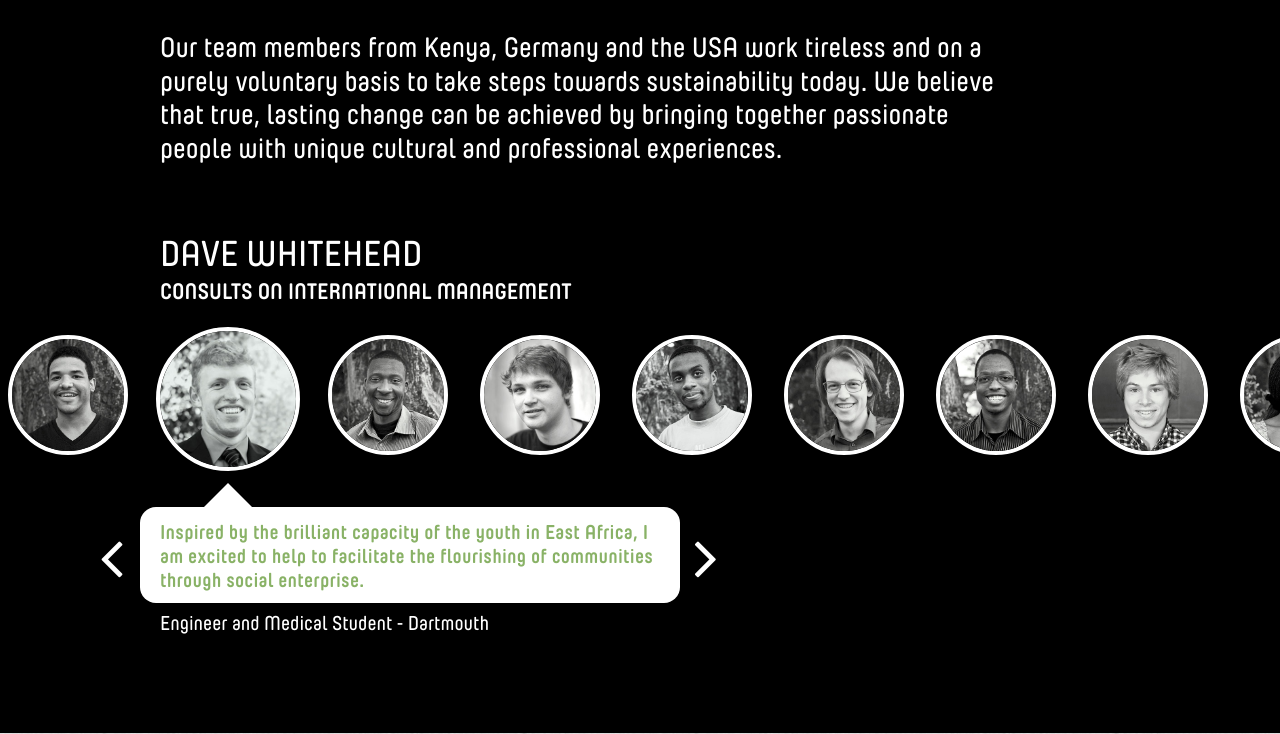
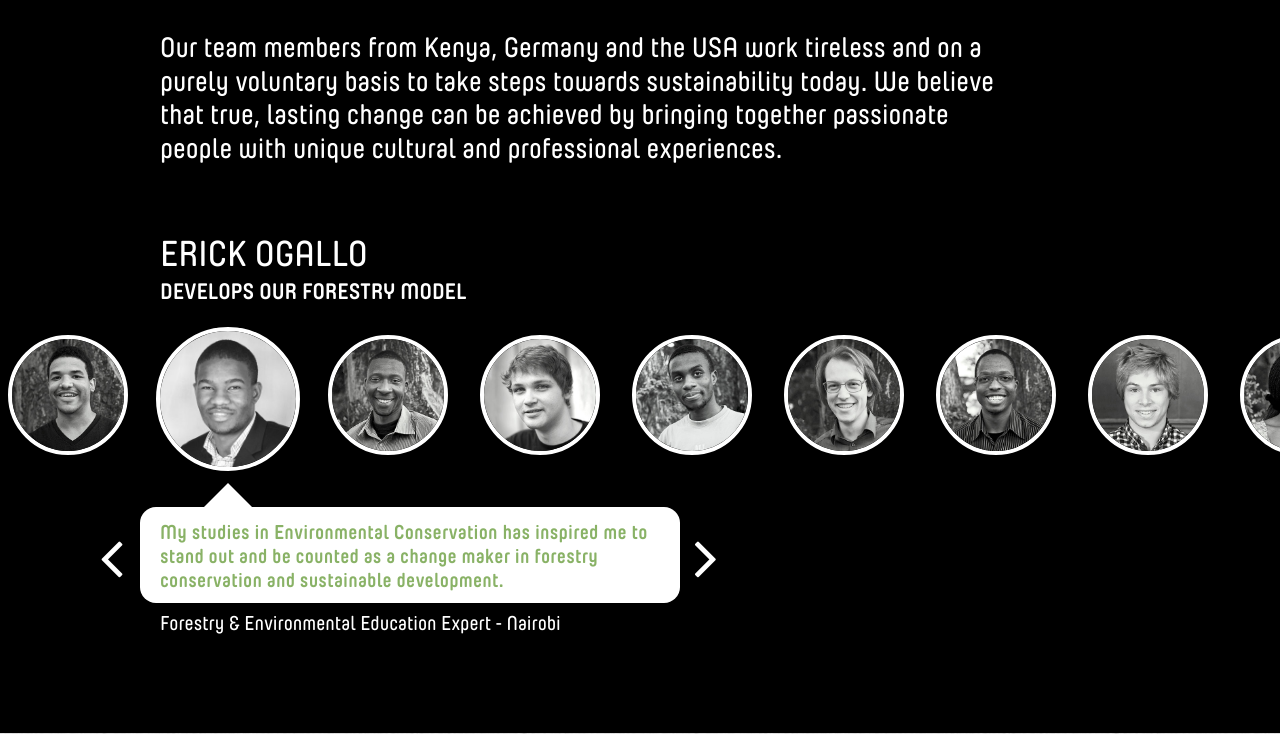
Before and after one commit to KijaniNGO/kijani.co, a PHP site: page /en in a window 1280 px wide. Shown: the part 2467-3201 px from the top of the page. Run offline with PHP 8.4, Linux system fonts and the light colour scheme; some libraries are stand-ins or nearby versions.

Commit message:
add Erick to team section

```diff
--- a/en/index.html
+++ b/en/index.html
@@ -114,12 +114,19 @@
 				<p>Working with UN Habitat has inspired me to use my bicultural experience and writing skills to advocate on behalf of marginalized youth in Africa.</p>
 				<h4>Writer &amp; Social Entrepreneur - Nairobi</h4>
 			</article>
-			<article id="dave-statement" class="current">
+			<!-- <article id="dave-statement" class="current">
 				<h2>Dave Whitehead </h2>
 				<h3>Consults on International Management</h3>
 				<span class="triangle"></span>
 				<p>Inspired by the brilliant capacity of the youth in East Africa, I am excited to help to facilitate the flourishing of communities through social enterprise. </p>
 				<h4>Engineer and Medical Student - Dartmouth</h4>
+			</article> -->
+			<article id="erick-statement" class="current">
+				<h2>Erick Ogallo </h2>
+				<h3>Develops Our Forestry Model</h3>
+				<span class="triangle"></span>
+				<p>My studies in Environmental Conservation has inspired me to stand out and be counted as a change maker in forestry conservation and sustainable development.</p>
+				<h4>Forestry &amp; Environmental Education Expert - Nairobi</h4>
 			</article>
 			<article id="david-statement">
 				<h2>David Oyaga</h2>
@@ -181,7 +188,7 @@
 				<div id="portraits">
 					<img src="../img/portrait/armin.jpg"    id="armin">
 					<img src="../img/portrait/daniel.jpg"   id="daniel">
-					<img src="../img/portrait/dave.jpg"     id="dave" class="focus">
+					<img src="../img/portrait/erick.jpg"    id="erick" class="focus">
 					<img src="../img/portrait/david.jpg"    id="david">
 					<img src="../img/portrait/jannis.jpg"   id="jannis">
 					<img src="../img/portrait/dickens.jpg"  id="dickens">
--- a/imagerenderer/img.php
+++ b/imagerenderer/img.php
@@ -1,5 +1,5 @@
 <?php
-	// get imgage url, title, and width
+	// get image url, title, and width
 	$title = urlencode(urldecode($_GET["title"]));
 	$image_url = $_GET["imgurl"];
 	$width = $_GET["width"];
--- a/js/teamstatements.js
+++ b/js/teamstatements.js
@@ -1,12 +1,12 @@
 // Generated by CoffeeScript 1.7.1
 var imgs, name, nextimg, position, previmg, tot;
 
-imgs = ['<img src="../img/portrait/armin.jpg" id="armin">', '<img src="../img/portrait/daniel.jpg" id="daniel">', '<img src="../img/portrait/dave.jpg" id="dave">', '<img src="../img/portrait/david.jpg" id="david">', '<img src="../img/portrait/jannis.jpg" id="jannis">', '<img src="../img/portrait/dickens.jpg" id="dickens"> ', '<img src="../img/portrait/tobias.jpg" id="tobias">', '<img src="../img/portrait/haron.jpg" id="haron">', '<img src="../img/portrait/urs.jpg" id="urs">', '<img src="../img/portrait/liz.jpg" id="liz">', '<img src="../img/portrait/zach.jpg" id="zach">'];
+imgs = ['<img src="../img/portrait/armin.jpg" id="armin">', '<img src="../img/portrait/daniel.jpg" id="daniel">', '<img src="../img/portrait/erick.jpg" id="erick">', '<img src="../img/portrait/david.jpg" id="david">', '<img src="../img/portrait/jannis.jpg" id="jannis">', '<img src="../img/portrait/dickens.jpg" id="dickens"> ', '<img src="../img/portrait/tobias.jpg" id="tobias">', '<img src="../img/portrait/haron.jpg" id="haron">', '<img src="../img/portrait/urs.jpg" id="urs">', '<img src="../img/portrait/liz.jpg" id="liz">', '<img src="../img/portrait/zach.jpg" id="zach">'];
 
 position = {
   "armin": 0,
   "daniel": 1,
-  "dave": 2,
+  "erick": 2,
   "david": 3,
   "jannis": 4,
   "dickens": 5,
@@ -20,7 +20,7 @@ position = {
 name = {
   0: "armin",
   1: "daniel",
-  2: "dave",
+  2: "erick",
   3: "david",
   4: "jannis",
   5: "dickens",
```
Also changed, not shown: de/index.html (+9 -2 lines), img/portrait/erick.jpg (added), 1 other file.
